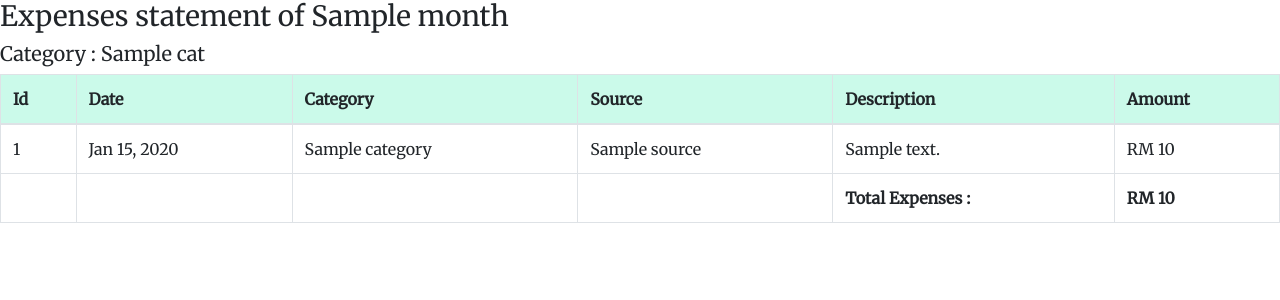
After one commit to leongjinqwen/personal-app, a Python web app: template app_web/blueprints/expenses/templates/expenses/statement.html in a window 1280 px wide. The commit adds this page. Shown: the top 300 px of the page. Run offline with Jinja, Linux system fonts and the light colour scheme; the template is opened without the code that fills it: most values are stand-ins (such as "Sample title", 1, 10 or a date in 2020); some libraries are stand-ins or nearby versions.

Commit message:
add statement blueprint and email statement feature

```diff
--- a/app.py
+++ b/app.py
@@ -4,6 +4,7 @@ from flask import Flask
 from models.base_model import db
 from models.user import User
 from flask_login import LoginManager
+import click
 
 web_dir = os.path.join(os.path.dirname(
     os.path.abspath(__file__)), 'app_web')
@@ -34,3 +35,8 @@ def _db_close(exc):
         print(db)
         print(db.close())
     return exc
+
+@app.cli.command("email-statement",short_help='Email statement')
+def email_statement():
+    from app_web.util.mail_helper import send_email
+    send_email()
--- a/app_web/blueprints/expenses/templates/expenses/show.html
+++ b/app_web/blueprints/expenses/templates/expenses/show.html
@@ -75,5 +75,5 @@
       </tr>
   </tbody>
 </table>
-<button class="btn btn-primary" onclick="window.print()" >Print Statement</button>
+<button id="printButton" class="btn btn-primary" onclick="window.print()" >Print Statement</button>
 {% endblock %}
--- /dev/null
+++ b/app_web/blueprints/expenses/templates/expenses/statement.html
@@ -0,0 +1,77 @@
+<!DOCTYPE html>
+<html lang="en">
+<head>
+    <meta charset="UTF-8">
+    <meta name="viewport" content="width=device-width, initial-scale=1.0">
+    <meta http-equiv="X-UA-Compatible" content="ie=edge">
+    <title>Expenses</title>
+    <link rel="stylesheet" href="https://stackpath.bootstrapcdn.com/bootstrap/4.4.1/css/bootstrap.min.css" integrity="sha384-Vkoo8x4CGsO3+Hhxv8T/Q5PaXtkKtu6ug5TOeNV6gBiFeWPGFN9MuhOf23Q9Ifjh" crossorigin="anonymous">
+    <link href="https://fonts.googleapis.com/css?family=Merriweather&display=swap" rel="stylesheet">
+    <style>
+        body {
+            font-family: 'Merriweather', serif;
+        }
+        td,th {
+          border-left:1px solid #dee2e6;
+          border-right:1px solid #dee2e6;
+        }
+        th {
+          background-color: rgb(203, 250, 234);
+        }
+        table {
+          border-top: 1px solid #dee2e6;
+          border-bottom: 1px solid #dee2e6;
+        }
+    </style>
+</head>
+<body>
+<h3>Expenses statement of {{ month }}</h3>
+<h5>Category : {{ cat }}</h5>
+<table class="table">
+  <thead>
+    <tr>
+      <th scope="col">Id</th>
+      <th scope="col">Date</th>
+      <th scope="col">Category</th>
+      <th scope="col">Source</th>
+      <th scope="col">Description</th>
+      <th scope="col">Amount</th>
+    </tr>
+  </thead>
+  <tbody>
+    {% for expense in expenses %}
+    <tr>
+      <td>{{expense.id}}</td>
+      <td>{{expense.created_at.date().strftime("%b %d, %Y")}}</td>
+      <td>{{expense.category}}</td>
+      <td>{{expense.source}}</td>
+      <td>{{expense.description}}</td>
+      <td>RM {{expense.amount}}</td>
+    </tr>
+    {% endfor %}
+    <tr>
+        <td></td>
+        <td></td>
+        <td></td>
+        <td></td>
+        <td>
+          <strong>
+            Total Expenses :
+          </strong>
+        </td>
+        <td>
+          <strong>
+            RM
+            {% if ttl[0].total == None %}
+              0.00
+            {% else %}
+              {{ttl[0].total}}
+            {% endif %}
+          </strong>
+        </td>
+      </tr>
+  </tbody>
+</table>
+
+</body>
+</html>
--- a/app_web/static/css/print.css
+++ b/app_web/static/css/print.css
@@ -1,7 +1,11 @@
 button {
-    display: none;
+    display: none !important;
 }
 
 a {
     color: black;
 }
+
+#printButton {
+    display: none;
+}
```
Also changed, not shown: app_web/blueprints/expenses/views.py (+8 -1 lines), app_web/util/aws_uploader.py (added, +29 -0 lines), app_web/util/mail_helper.py (+64 -12 lines), models/statement.py (added, +10 -0 lines), requirements.txt (+8 -0 lines).
